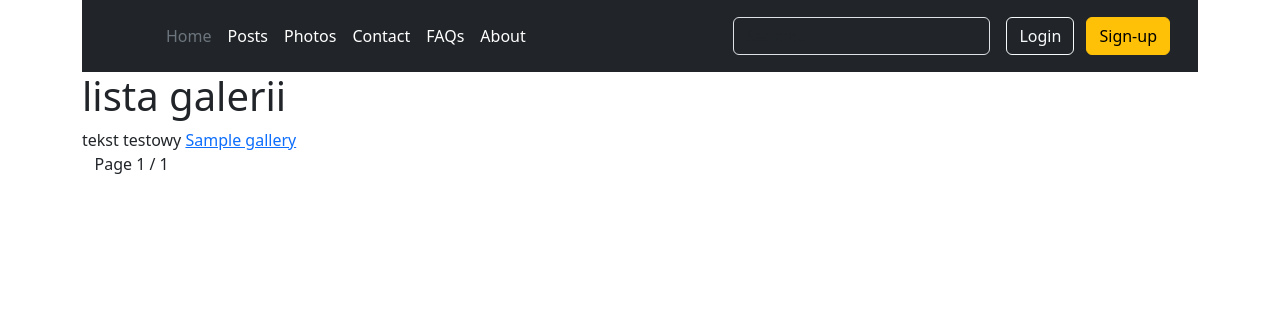
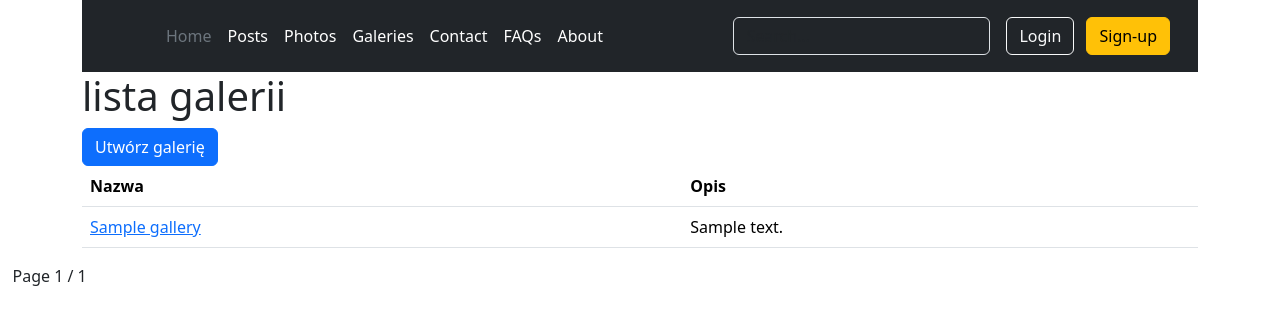
Before and after one commit to rkorzen/frezja, a Django app: page /photos/galleries in a window 1280 px wide. Shown: the top 325 px of the page. Run offline with Django 4.2, Linux system fonts and the light colour scheme; tables that the repository leaves empty hold one stand-in row (values such as "Sample post"); some libraries are stand-ins or nearby versions.

Commit message:
tworzenie galerii

```diff
--- a/photos/templates/photos/galleries.html
+++ b/photos/templates/photos/galleries.html
@@ -3,13 +3,22 @@
 {% block title %}Lista zdjęć{% endblock %}
 {% block content %}
     <h1>lista galerii</h1>
-    <div>
-        {% for gallery in page.object_list %} tekst testowy
-            <span>
-                <a href="{% url 'photos:gallery' gallery.id %}"> {{ gallery.title }} </a>
+    <a href="{% url "photos:create-gallery" %}" class="btn btn-primary">Utwórz galerię</a>
 
-        </span>
-    {% endfor %}
+    <table class="table">
+      <thead>
+        <th>Nazwa</th>
+        <th>Opis</th>
+      </thead>
+    <tbody>
+        {% for gallery in page.object_list %}
+          <tr>
+            <td><a href="{% url 'photos:gallery' gallery.id %}"> {{ gallery.title }} </a></td>
+            <td>{{ gallery.description }}</td>
+          </tr>
+        {% endfor %}
+    </tbody>
+    </table>
 </div>
 {% include "includes/pagination.html" %}
 {% endblock %}
--- a/photos/templates/photos/list.html
+++ b/photos/templates/photos/list.html
@@ -3,6 +3,7 @@
 {% block title %}Lista zdjęć{% endblock %}
 {% block content %}
     <h1>Lista zdjęć</h1>
+    <a class="btn btn-primary" href="{% url "photos:create" %}">Dodaj nowe photo</a>
     <div>
         {% for photo in page.object_list %}
             <span>
--- a/photos/urls.py
+++ b/photos/urls.py
@@ -6,6 +6,7 @@ app_name = "photos"  # posts:list
 urlpatterns = [
     path("", views.list, name="list"),
     path("galleries", views.galleries, name="galleries"),
+    path("galleries/create", views.create_gallery, name="create-gallery"),
     path("galleries/<int:pk>", views.gallery, name="gallery"),
     path("create", views.create, name="create"),
     path("<int:pk>", views.details, name="details"),
--- a/photos/views.py
+++ b/photos/views.py
@@ -70,3 +70,8 @@ def gallery(request, pk):
         "photos/list.html",
         dict(page=page_obj)
     )
+
+
+
+def create_gallery(request):
+    return render(request, "photos/create_gallery.html")
--- a/posts/urls.py
+++ b/posts/urls.py
@@ -1,7 +1,7 @@
 from django.urls import path
 
 from . import views
-from .views import create
+
 
 app_name = "posts"  # posts:list
 urlpatterns = [
--- a/templates/includes/navigation.html
+++ b/templates/includes/navigation.html
@@ -9,6 +9,9 @@
         <a href="{% url 'photos:list' %}" class="nav-link px-2 text-white">Photos</a>
     </li>
     <li>
+        <a href="{% url 'photos:galleries' %}" class="nav-link px-2 text-white">Galeries</a>
+    </li>
+    <li>
         <a href="{% url 'home:contact' %}" class="nav-link px-2 text-white">Contact</a>
     </li>
     <li>
```
Also changed, not shown: photos/forms.py (+2 -27 lines), posts/templates/posts/list.html (+2 -14 lines), photos/templates/photos/create_gallery.html (added).
